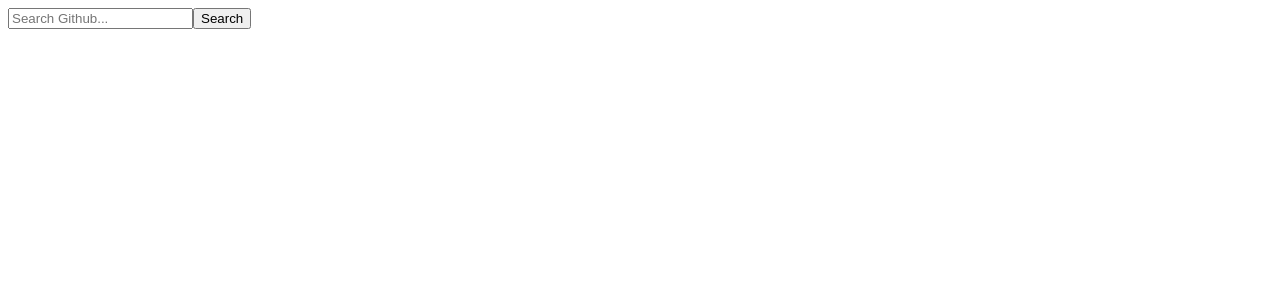
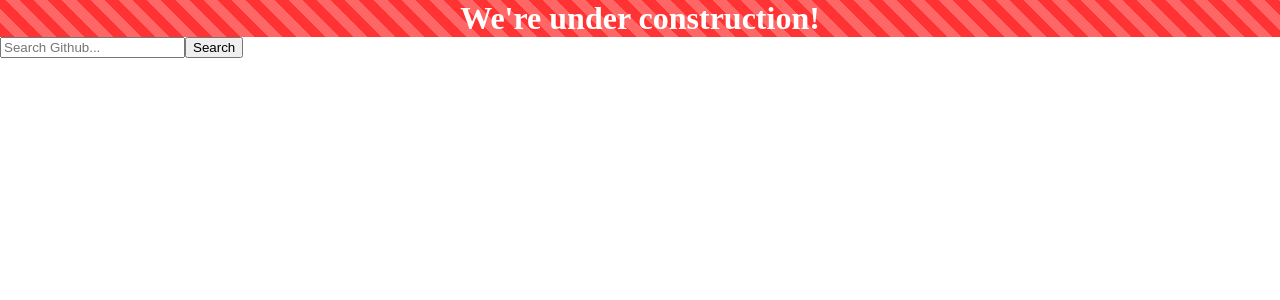
Before and after one commit to TheLordDrake/gitCrawler, an Angular app: page / in a window 1280 px wide. Shown: the top 300 px of the page. Built offline with nearby package versions, Linux system fonts and the light colour scheme.

Commit message:
Added motd banner with construction  message.

```diff
--- a/src/app/app.module.ts
+++ b/src/app/app.module.ts
@@ -7,6 +7,7 @@
 import { HomeComponent } from './components/home/home.component';
 import { HttpClientModule } from '@angular/common/http';
 import { UserDetailsComponent } from './components/user-details/user-details.component';
+import { MotdBannerComponent } from './components/motd-banner/motd-banner.component';
 
 @NgModule({
   declarations: [
@@ -14,7 +15,8 @@
     AboutComponent,
     SearchComponent,
     HomeComponent,
-    UserDetailsComponent
+    UserDetailsComponent,
+    MotdBannerComponent
   ],
   imports: [
     BrowserModule,
--- a/src/app/components/home/home.component.html
+++ b/src/app/components/home/home.component.html
@@ -1 +1,2 @@
+<app-motd-banner message="We're under construction!"></app-motd-banner>
 <app-search></app-search>
--- /dev/null
+++ b/src/app/components/motd-banner/motd-banner.component.html
@@ -0,0 +1 @@
+<div class="banner">{{ message }}</div>
--- /dev/null
+++ b/src/app/components/motd-banner/motd-banner.component.scss
@@ -0,0 +1,11 @@
+.banner {
+  background: repeating-linear-gradient(45deg,
+      #ff3333,
+      #ff3333 10px,
+      #ff6666 10px,
+      #ff6666 20px);
+  color: white;
+  font-size: xx-large;
+  font-weight: bold;
+  text-align: center;
+}
--- a/src/index.html
+++ b/src/index.html
@@ -1,5 +1,6 @@
 <!doctype html>
 <html lang="en">
+
 <head>
   <meta charset="utf-8">
   <title>GitCrawler</title>
@@ -7,7 +8,9 @@
   <meta name="viewport" content="width=device-width, initial-scale=1">
   <link rel="icon" type="image/x-icon" href="favicon.ico">
 </head>
-<body>
+
+<body class="body">
   <app-root></app-root>
 </body>
+
 </html>
--- a/src/styles.scss
+++ b/src/styles.scss
@@ -1 +1,3 @@
-/* You can add global styles to this file, and also import other style files */
+body {
+  margin: 0;
+}
```
Also changed, not shown: src/app/components/motd-banner/motd-banner.component.ts (added, +10 -0 lines), 1 other file (tests, documents, lock files or other folders).
